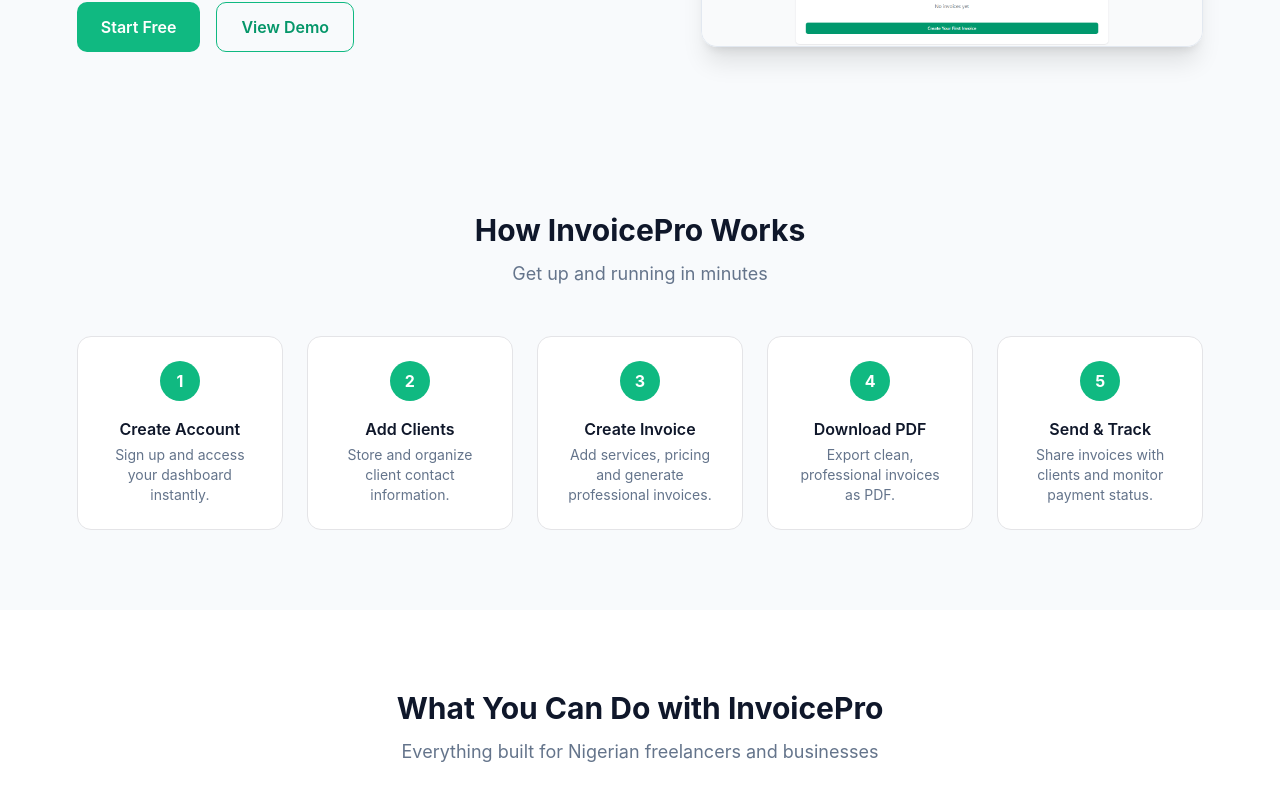
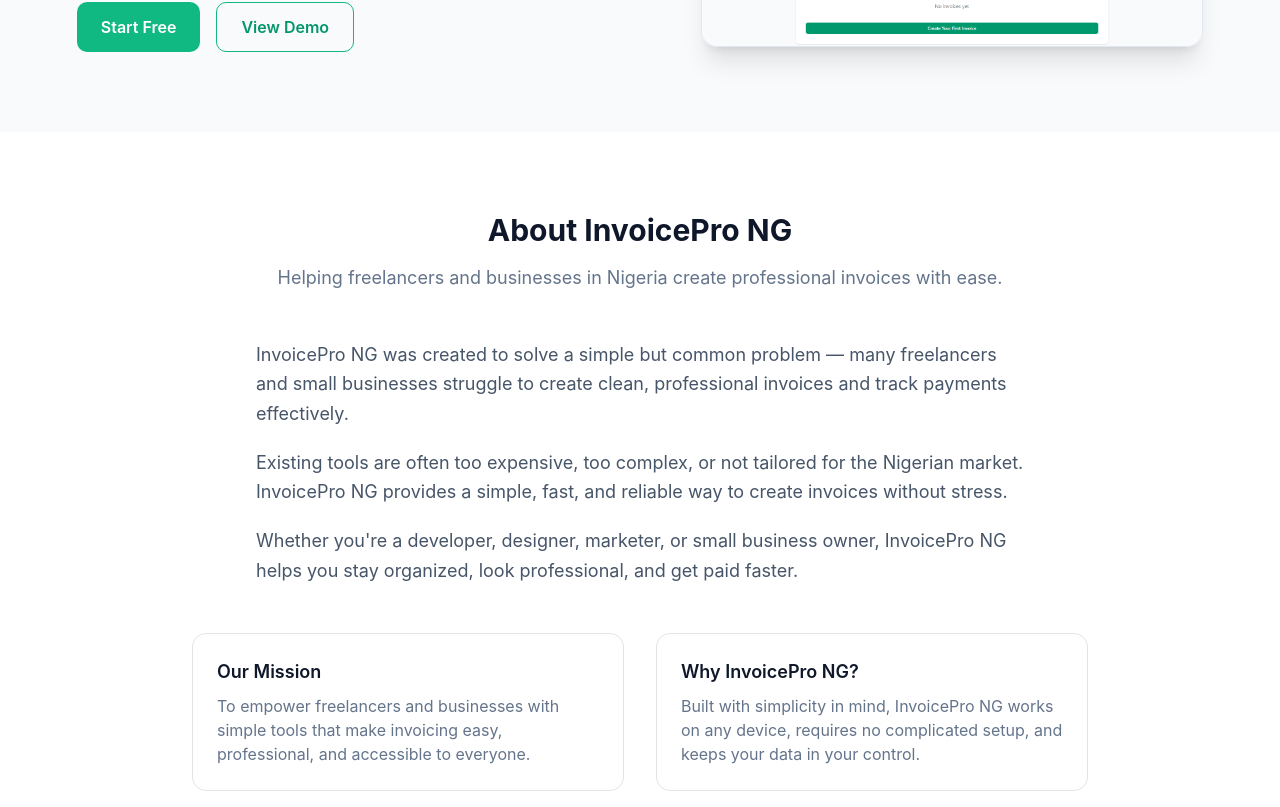
Before and after one commit to jeremiahbwala/invoicepro-ng, a React (Vite) app: page / in a window 1280 px wide. Shown: the part 353-1160 px from the top of the page. Built offline with nearby package versions, Linux system fonts and the light colour scheme.

Commit message:
Add social media icons and update about sec

```diff
--- a/package.json
+++ b/package.json
@@ -51,6 +51,7 @@
     "react-day-picker": "^9.13.0",
     "react-dom": "^19.2.0",
     "react-hook-form": "^7.70.0",
+    "react-icons": "^5.6.0",
     "react-resizable-panels": "^4.2.2",
     "react-router-dom": "^7.13.1",
     "recharts": "^2.15.4",
@@ -78,6 +79,6 @@
     "typescript": "~5.9.3",
     "typescript-eslint": "^8.46.4",
     "vite": "^7.2.4",
-    "vite-plugin-pwa": "^1.2.0"
+    "vite-plugin-pwa": "^0.19.8"
   }
 }
--- a/src/App.tsx
+++ b/src/App.tsx
@@ -92,7 +92,7 @@
         <Routes>
 
           {/* Public */}
-          <Route path="/" element={<Home onGetStarted={() => navigate("/auth")} onLogin={() => navigate("/auth")} onAbout={() => navigate("/about")} onContact={() => navigate("/contact")} onFeedback={() => navigate("/feedback")} />} />
+          <Route path="/" element={<Home onGetStarted={() => navigate("/auth?mode=signup")} onLogin={() => navigate("/auth")} onAbout={() => navigate("/about")} onContact={() => navigate("/contact")} onFeedback={() => navigate("/feedback")} />} />
           <Route path="/auth" element={<Auth onAuthSuccess={() => navigate("/dashboard")} onBack={() => navigate("/")} />} />
           <Route path="/about" element={<About onGetStarted={() => navigate("/auth")} />} />
           <Route path="/contact" element={<Contact />} />
--- a/src/pages/About.tsx
+++ b/src/pages/About.tsx
@@ -1,4 +1,5 @@
 import { Receipt } from 'lucide-react';
+
 
 interface AboutProps {
   businessName?: string;
--- a/src/pages/Auth.tsx
+++ b/src/pages/Auth.tsx
@@ -1,5 +1,6 @@
 import { useState } from 'react';
 import { Eye, EyeOff } from 'lucide-react';
+import { useSearchParams } from 'react-router-dom';
 
 interface AuthProps {
   onAuthSuccess: () => void;
@@ -8,7 +9,10 @@
 }
 
 export default function Auth({ onAuthSuccess, initialMode = 'signin' }: AuthProps) {
-  const [mode, setMode] = useState<'signin' | 'signup'>(initialMode);
+  const [searchParams] = useSearchParams();
+  const [mode, setMode] = useState<'signin' | 'signup'>(
+    searchParams.get('mode') === 'signup' ? 'signup' : initialMode
+  );
   const [form, setForm] = useState({ fullName: '', businessName: '', email: '', password: '' });
   const [error, setError] = useState('');
   const [showPassword, setShowPassword] = useState(false);
--- a/src/pages/Home.tsx
+++ b/src/pages/Home.tsx
@@ -1,7 +1,7 @@
 import heroImage from "../assets/hero-image.png";
 import invoiceAction from "../assets/invoice-action.png";
 import { Receipt } from 'lucide-react';
-import { FileText, Users, LayoutDashboard, Download, Smartphone, ShieldCheck } from 'lucide-react';
+import { FileText, Users, LayoutDashboard, Download, Smartphone, ShieldCheck, Facebook, Twitter, Linkedin } from 'lucide-react';
 
 
 interface HomeProps {
@@ -13,7 +13,7 @@
   onFeedback: () => void;
 }
 
-export default function Home({ businessName, onGetStarted, onAbout, onContact, onFeedback }: HomeProps) {
+export default function Home({ businessName, onGetStarted, onContact, onFeedback }: HomeProps) {
   return (
     <div className="min-h-screen bg-white text-slate-900">
 
@@ -28,12 +28,10 @@
             <p className="text-xs text-gray-500 truncate max-w-[120px]">{businessName}</p>
           </div>
         </div>
-
-        {/* Single nav row for all screen sizes */}
         <div className="flex items-center gap-4 md:gap-7">
           <a href="#features" className="hidden md:block font-medium text-slate-700 hover:text-emerald-600 text-sm">Features</a>
           <a href="#pricing" className="hidden md:block font-medium text-slate-700 hover:text-emerald-600 text-sm">Pricing</a>
-          <button onClick={onAbout} className="hidden md:block font-medium text-slate-700 hover:text-emerald-600 text-sm">About</button>
+          <a href="#about" className="hidden md:block font-medium text-slate-700 hover:text-emerald-600 text-sm">About</a>
           <button onClick={onGetStarted} className="border border-emerald-500 text-emerald-600 px-3 md:px-4 py-2 rounded-lg font-semibold hover:bg-emerald-50 text-sm">Login</button>
           <button onClick={onGetStarted} className="bg-emerald-500 text-white px-3 md:px-4 py-2 rounded-lg font-semibold hover:bg-emerald-600 text-sm">Get Started</button>
         </div>
@@ -59,6 +57,41 @@
             alt="InvoicePro NG Dashboard"
             className="w-full rounded-2xl shadow-xl border border-slate-200"
           />
+        </div>
+      </section>
+
+      {/* ABOUT */}
+      <section id="about" className="px-6 md:px-[6%] py-20 bg-white">
+        <div className="max-w-3xl mx-auto text-center mb-12">
+          <h2 className="text-3xl font-bold">About InvoicePro NG</h2>
+          <p className="text-slate-500 mt-4 text-lg">
+            Helping freelancers and businesses in Nigeria create professional invoices with ease.
+          </p>
+        </div>
+        <div className="max-w-3xl mx-auto space-y-5 text-slate-600 text-lg leading-relaxed">
+          <p>
+            InvoicePro NG was created to solve a simple but common problem — many freelancers and small businesses struggle to create clean, professional invoices and track payments effectively.
+          </p>
+          <p>
+            Existing tools are often too expensive, too complex, or not tailored for the Nigerian market. InvoicePro NG provides a simple, fast, and reliable way to create invoices without stress.
+          </p>
+          <p>
+            Whether you're a developer, designer, marketer, or small business owner, InvoicePro NG helps you stay organized, look professional, and get paid faster.
+          </p>
+        </div>
+        <div className="max-w-4xl mx-auto mt-12 grid md:grid-cols-2 gap-8">
+          <div className="p-6 border rounded-xl hover:shadow-lg transition-shadow">
+            <h3 className="font-semibold text-lg mb-2">Our Mission</h3>
+            <p className="text-slate-500">
+              To empower freelancers and businesses with simple tools that make invoicing easy, professional, and accessible to everyone.
+            </p>
+          </div>
+          <div className="p-6 border rounded-xl hover:shadow-lg transition-shadow">
+            <h3 className="font-semibold text-lg mb-2">Why InvoicePro NG?</h3>
+            <p className="text-slate-500">
+              Built with simplicity in mind, InvoicePro NG works on any device, requires no complicated setup, and keeps your data in your control.
+            </p>
+          </div>
         </div>
       </section>
 
@@ -89,36 +122,12 @@
         <p className="text-slate-500 mt-3 text-lg">Everything built for Nigerian freelancers and businesses</p>
         <div className="grid grid-cols-1 sm:grid-cols-2 md:grid-cols-3 gap-6 mt-12">
           {[
-            {
-              icon: FileText,
-              title: "Professional Invoices",
-              desc: "Create branded invoices with your business name, itemized services and totals in seconds.",
-            },
-            {
-              icon: Users,
-              title: "Client Management",
-              desc: "Store client profiles, contact details and view their full invoice history in one place.",
-            },
-            {
-              icon: LayoutDashboard,
-              title: "Payment Dashboard",
-              desc: "Get a clear overview of paid, pending and overdue invoices at a glance.",
-            },
-            {
-              icon: Download,
-              title: "PDF Export",
-              desc: "Download and share polished PDF invoices your clients will trust.",
-            },
-            {
-              icon: Smartphone,
-              title: "Works on Any Device",
-              desc: "Fully responsive — use InvoicePro on your phone, tablet or desktop.",
-            },
-            {
-              icon: ShieldCheck,
-              title: "Your Data, Your Device",
-              desc: "All data is stored locally on your device. No cloud, no subscription required.",
-            },
+            { icon: FileText, title: "Professional Invoices", desc: "Create branded invoices with your business name, itemized services and totals in seconds." },
+            { icon: Users, title: "Client Management", desc: "Store client profiles, contact details and view their full invoice history in one place." },
+            { icon: LayoutDashboard, title: "Payment Dashboard", desc: "Get a clear overview of paid, pending and overdue invoices at a glance." },
+            { icon: Download, title: "PDF Export", desc: "Download and share polished PDF invoices your clients will trust." },
+            { icon: Smartphone, title: "Works on Any Device", desc: "Fully responsive — use InvoicePro on your phone, tablet or desktop." },
+            { icon: ShieldCheck, title: "Your Data, Your Device", desc: "All data is stored locally on your device. No cloud, no subscription required." },
           ].map((f) => {
             const Icon = f.icon;
             return (
@@ -190,46 +199,61 @@
         </div>
       </section>
 
-      {/* CTA BANNER */}
-      <section className="bg-emerald-500 px-6 md:px-[6%] py-20 text-center text-white">
-        <h2 className="text-3xl md:text-4xl font-bold">Start Creating Invoices Today</h2>
-        <button onClick={onGetStarted} className="mt-8 bg-white text-emerald-600 px-8 py-3 rounded-lg font-semibold hover:bg-emerald-50">Get Started Free</button>
-      </section>
+      {/* FOOTER */}
+      <footer className="bg-emerald-500 text-white px-6 md:px-[6%] py-16">
+        <div className="grid grid-cols-2 md:grid-cols-4 gap-10">
 
-      {/* FOOTER */}
-      <footer className="bg-slate-900 text-slate-400 px-6 md:px-[6%] py-16">
-        <div className="grid grid-cols-2 md:grid-cols-4 gap-10">
           <div>
-            <h4 className="text-white font-semibold mb-3">InvoicePro NG</h4>
-            <p className="text-sm">Built by <span className="text-white font-medium">StratosCore</span></p>
+            <div className="flex items-center gap-2 mb-3">
+              <div className="w-7 h-7 bg-white/20 rounded-lg flex items-center justify-center">
+                <Receipt className="w-4 h-4 text-white" />
+              </div>
+              <h4 className="text-white font-semibold">InvoicePro NG</h4>
+            </div>
+            <p className="text-sm text-emerald-100">Built by <span className="text-white font-medium">StratosCore</span></p>
             <div className="flex gap-3 mt-4">
-              <a href="#" target="_blank" rel="noopener noreferrer" className="w-8 h-8 bg-blue-600 rounded-md flex items-center justify-center text-white text-sm font-bold">F</a>
-              <a href="#" target="_blank" rel="noopener noreferrer" className="w-8 h-8 bg-sky-400 rounded-md flex items-center justify-center text-white text-sm font-bold">T</a>
-              <a href="https://linkedin.com/company/stratos-core" target="_blank" rel="noopener noreferrer" className="w-8 h-8 bg-blue-700 rounded-md flex items-center justify-center text-white text-sm font-bold">In</a>
+              <a href="https://www.facebook.com/profile.php?id=61578772844034" target="_blank" rel="noopener noreferrer"
+                className="w-8 h-8 bg-white/20 hover:bg-white/30 rounded-md flex items-center justify-center transition-colors">
+                <Facebook className="w-4 h-4 text-white" />
+              </a>
+              <a href="https://x.com/charl11428" target="_blank" rel="noopener noreferrer"
+                className="w-8 h-8 bg-white/20 hover:bg-white/30 rounded-md flex items-center justify-center transition-colors">
+                <Twitter className="w-4 h-4 text-white" />
+              </a>
+              <a href="https://linkedin.com/company/stratos-core" target="_blank" rel="noopener noreferrer"
+                className="w-8 h-8 bg-white/20 hover:bg-white/30 rounded-md flex items-center justify-center transition-colors">
+                <Linkedin className="w-4 h-4 text-white" />
+              </a>
             </div>
           </div>
+
           <div>
             <h4 className="text-white font-semibold mb-3">Product</h4>
-            <a href="#features" className="block text-sm mb-2 hover:text-white">Features</a>
-            <a href="#pricing" className="block text-sm mb-2 hover:text-white">Pricing</a>
+            <a href="#features" className="block text-sm mb-2 text-emerald-100 hover:text-white transition-colors">Features</a>
+            <a href="#pricing" className="block text-sm mb-2 text-emerald-100 hover:text-white transition-colors">Pricing</a>
           </div>
+
           <div>
             <h4 className="text-white font-semibold mb-3">Company</h4>
-            <button onClick={onAbout} className="block text-sm mb-2 hover:text-white">About</button>
-            <button onClick={onContact} className="block text-sm mb-2 hover:text-white">Contact</button>
-            <button onClick={onFeedback} className="block text-sm mb-2 hover:text-white">Feedback</button>
+            <a href="#about" className="block text-sm mb-2 text-emerald-100 hover:text-white transition-colors">About</a>
+            <button onClick={onContact} className="block text-sm mb-2 text-emerald-100 hover:text-white transition-colors">Contact</button>
+            <button onClick={onFeedback} className="block text-sm mb-2 text-emerald-100 hover:text-white transition-colors">Feedback</button>
           </div>
+
           <div>
             <h4 className="text-white font-semibold mb-3">Legal</h4>
-            <a href="#" className="block text-sm mb-2 hover:text-white">Privacy</a>
-            <a href="#" className="block text-sm mb-2 hover:text-white">Terms</a>
+            <a href="#" className="block text-sm mb-2 text-emerald-100 hover:text-white transition-colors">Privacy</a>
+            <a href="#" className="block text-sm mb-2 text-emerald-100 hover:text-white transition-colors">Terms</a>
           </div>
+
         </div>
-        <div className="border-t border-slate-700 mt-10 pt-6 flex flex-col md:flex-row justify-between gap-3 text-sm">
+
+        <div className="border-t border-white/20 mt-10 pt-6 flex flex-col md:flex-row justify-between gap-3 text-sm text-emerald-100">
           <p>© 2026 InvoicePro NG</p>
           <p>Powered by StratosCore</p>
         </div>
       </footer>
+
     </div>
   );
 }
```
Also changed, not shown: 1 other file (tests, documents, lock files or other folders). Lines whose indentation alone changed are shown as unchanged.
